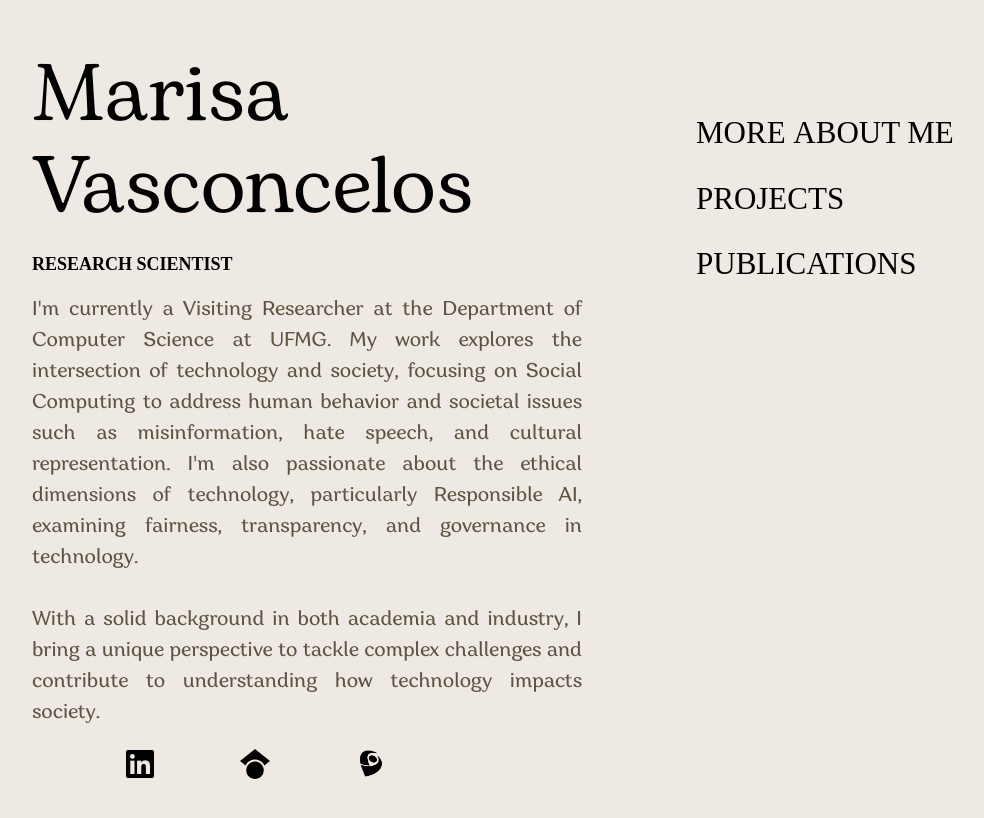
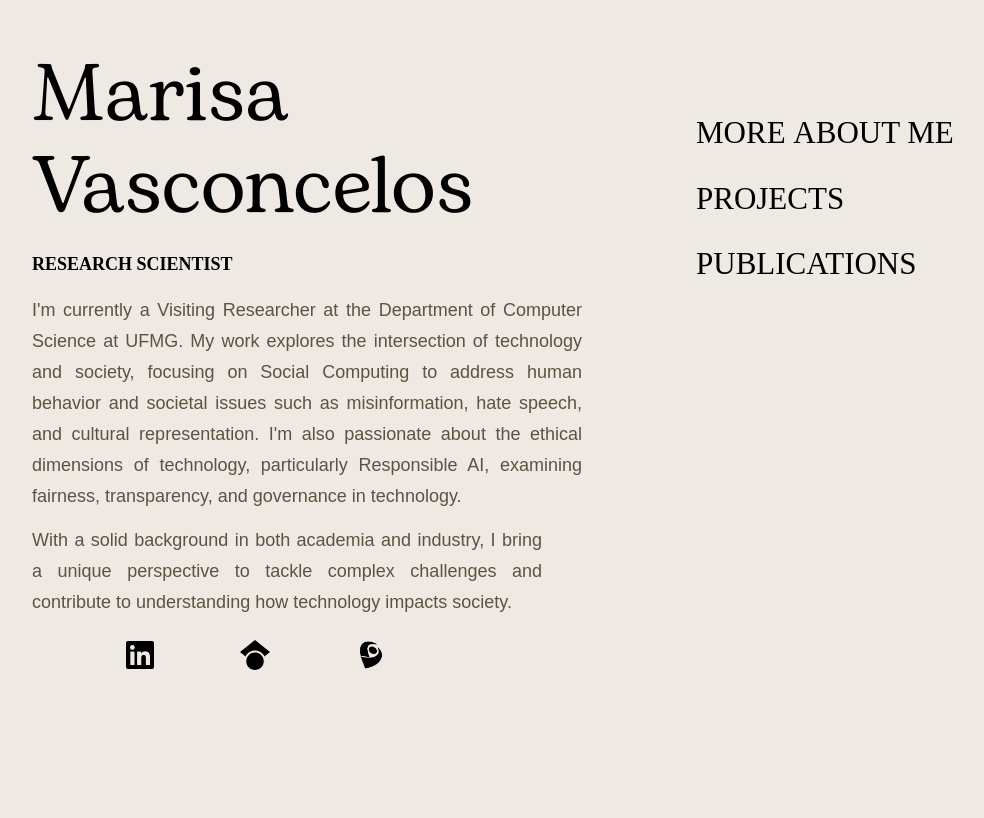
Before and after one commit to marisavas/marisavas.github.io, a Jekyll site: the page built from index.html, in a window 1280 px wide. Shown: the top 818 px of the page, without its empty margins (64-1048 px from the left). Built offline with Jekyll 4.4.1, drawn with Linux system fonts in a browser that asks for light colours; some web fonts are replaced; the list of posts is cut into pages by our own code; comment, search, counter and statistics services are not loaded.

```diff
--- a/index.html
+++ b/index.html
@@ -12,10 +12,11 @@
 <p class="ft00" style="white-space:nowrap;padding-bottom:20px">Vasconcelos</p>
 <p style="padding-bottom:20px;white-space:nowrap" class="ft06"><b>RESEARCH SCIENTIST</b></p>
 
-<p class="ft08" style="width:550px;text-align:justify">
+<p class="ft08" style="width:550px;text-align:justify;font-family: Arial, sans-serif;font-size:18px">
 
 I'm currently a Visiting Researcher at the <a href="https://dcc.ufmg.br">Department of Computer Science</a> at <a href="https://ufmg.br/">UFMG</a>. My work explores the intersection of technology and society, focusing on Social Computing to address human behavior and societal issues such as misinformation, hate speech, and cultural representation. I'm also passionate about the ethical dimensions of technology, particularly Responsible AI, examining fairness, transparency, and governance in technology.
-<br><br>
+
+<p class="ft08" style="position:absolute;top:515px;width:510px;text-align:justify;font-family: Arial, sans-serif;font-size:18px">
 With a solid background in both academia and industry, I bring a unique perspective to tackle complex challenges and contribute to understanding how technology impacts society.
 
 
@@ -45,7 +46,7 @@
 </div>
 </div>
 
-<div class="socialWrap">
+<div class="socialWrap" style="position:absolute;top:630px">
 
 
 <a href="http://br.linkedin.com/pub/marisa-affonso-vasconcelos/6/6b1/11/" title="Linkedin">
```
Also changed, not shown: about/about.md (+4 -0 lines), publications/publications.md (+7 -0 lines).
